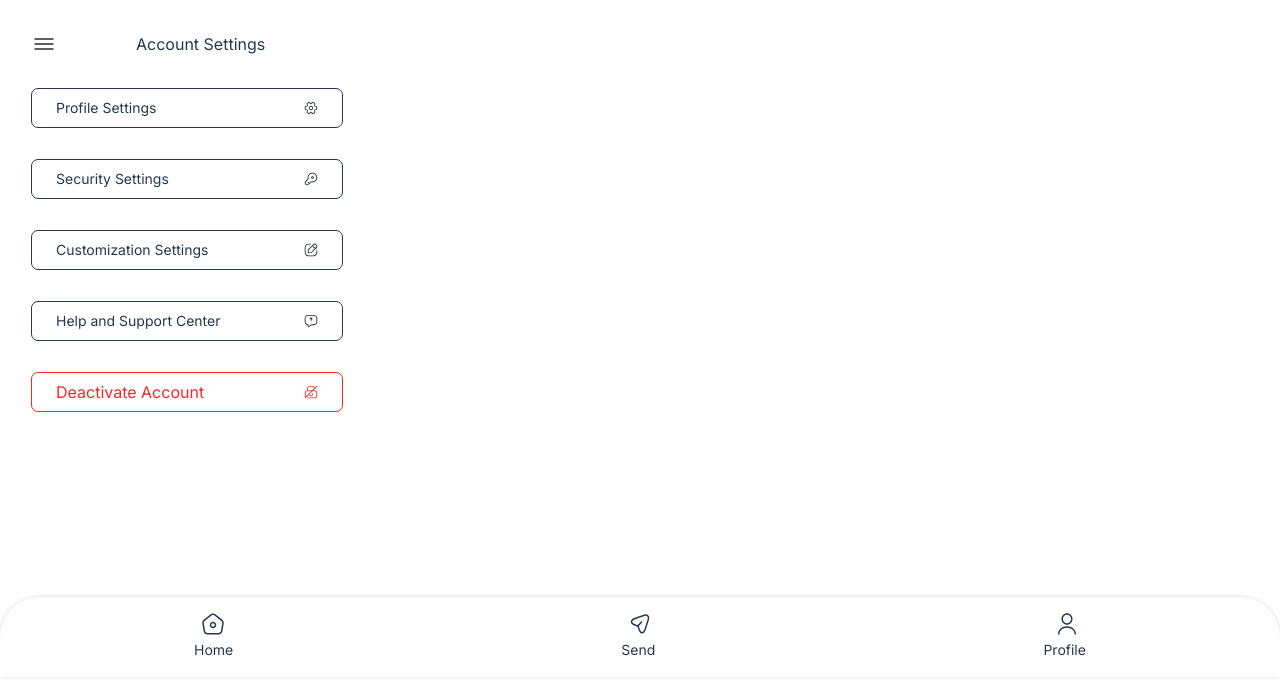
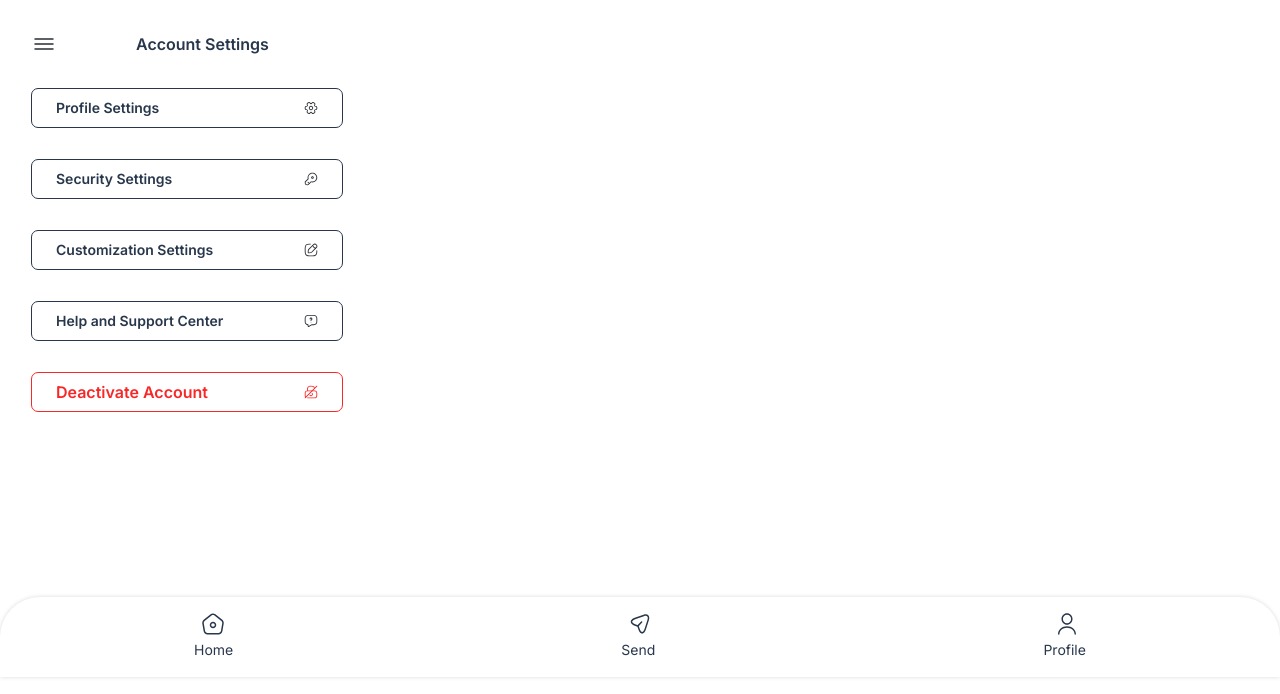
Before and after one commit to Maxwell011/moni-finance, a Next.js app: page /profile in a window 1280 px wide. Shown: the top 694 px of the page. Built offline with nearby package versions, Linux system fonts and the light colour scheme.

Commit message:
updated font style

```diff
--- a/src/app/profile/page.tsx
+++ b/src/app/profile/page.tsx
@@ -9,12 +9,16 @@ const Profile = () => {
       <section>
         <div className='flex items-center gap-20 m-8'>
           <HamburgerButton />
-          <h1 className='text-[#28374b] text-base'>Account Settings</h1>
+          <h1 className='text-[#28374b] text-base font-semibold'>
+            Account Settings
+          </h1>
         </div>
         <div>
           <div className='flex w-[312px] justify-between items-center border m-[31px] px-6 py-3 rounded-[7px] border-solid border-[#28374B] h-10 cursor-pointer'>
             <Link href='/profile/profilesetting'>
-              <h3 className='text-sm text-[#28374b]'>Profile Settings</h3>
+              <h3 className='text-sm text-[#28374b] font-semibold'>
+                Profile Settings
+              </h3>
             </Link>
             <Image
               src='/setting-2.svg'
@@ -25,7 +29,9 @@ const Profile = () => {
             />
           </div>
           <div className='flex w-[312px] justify-between items-center border m-[31px] px-6 py-3 rounded-[7px] border-solid border-[#28374B] h-10 cursor-pointer'>
-            <h3 className='text-sm text-[#28374b]'>Security Settings</h3>
+            <h3 className='text-sm text-[#28374b] font-semibold'>
+              Security Settings
+            </h3>
             <Image
               src='/key.svg'
               alt='key image'
@@ -35,11 +41,15 @@ const Profile = () => {
             />
           </div>
           <div className='flex w-[312px] justify-between items-center border m-[31px] px-6 py-3 rounded-[7px] border-solid border-[#28374B] h-10'>
-            <h3 className='text-sm text-[#28374b]'>Customization Settings</h3>
+            <h3 className='text-sm text-[#28374b] font-semibold'>
+              Customization Settings
+            </h3>
             <Image src='/edit.svg' alt='Edit image' width={14} height={14} />
           </div>
           <div className='flex w-[312px] justify-between items-center border m-[31px] px-6 py-3 rounded-[7px] border-solid border-[#28374B] h-10 cursor-pointer'>
-            <h3 className='text-sm text-[#28374b]'>Help and Support Center</h3>
+            <h3 className='text-sm text-[#28374b] font-semibold'>
+              Help and Support Center
+            </h3>
             <Image
               src='/message-question.svg'
               alt='message question'
@@ -49,7 +59,7 @@ const Profile = () => {
             />
           </div>
           <div className='flex w-[312px] justify-between items-center border m-[31px] px-6 py-3 rounded-[7px] border-solid border-[#F82828] text-[#F82828] h-10'>
-            <h3 className='text-[#F82828]'>Deactivate Account</h3>
+            <h3 className='text-[#F82828] font-semibold'>Deactivate Account</h3>
             <Image
               src='/lock-slash.svg'
               alt='lock icon'
```
